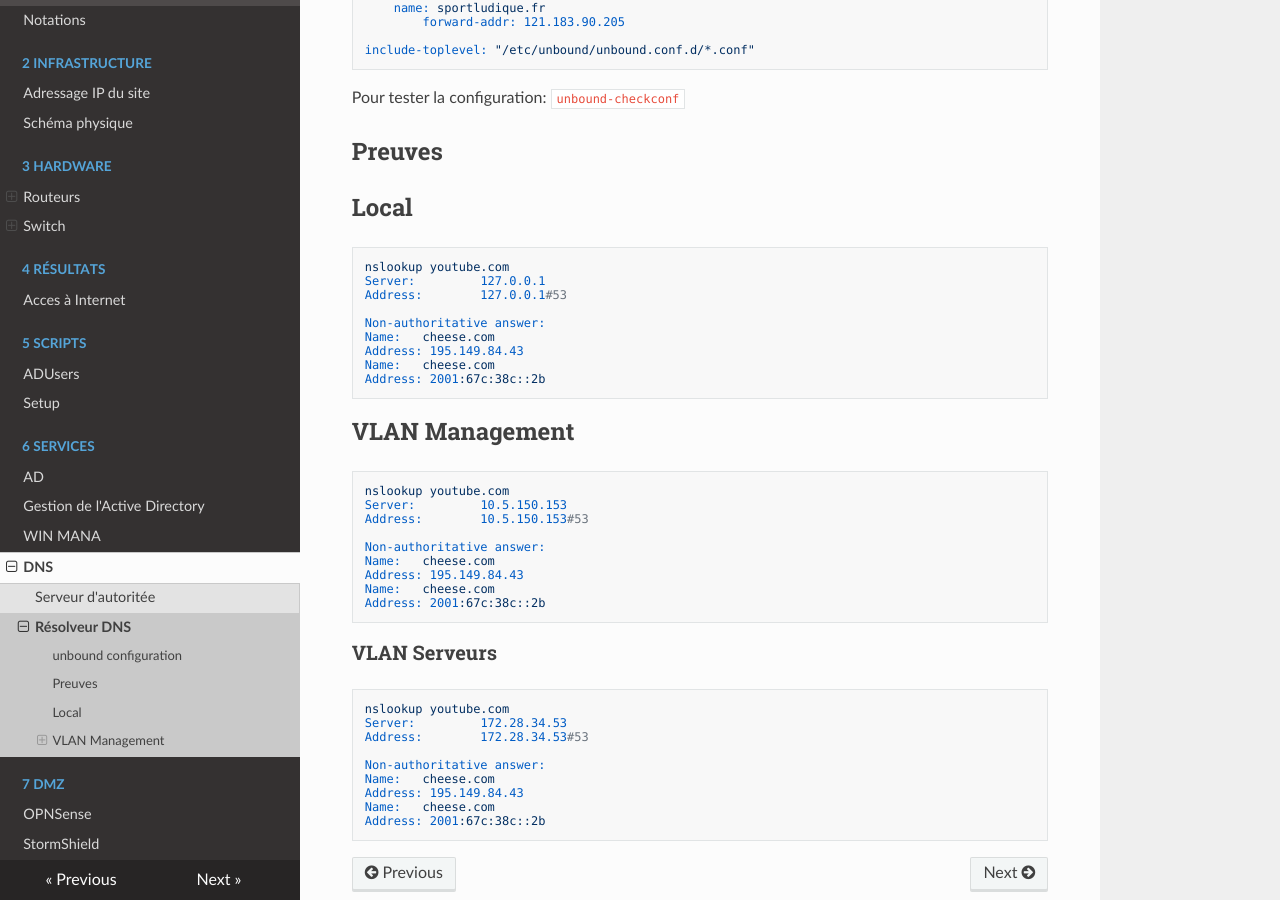
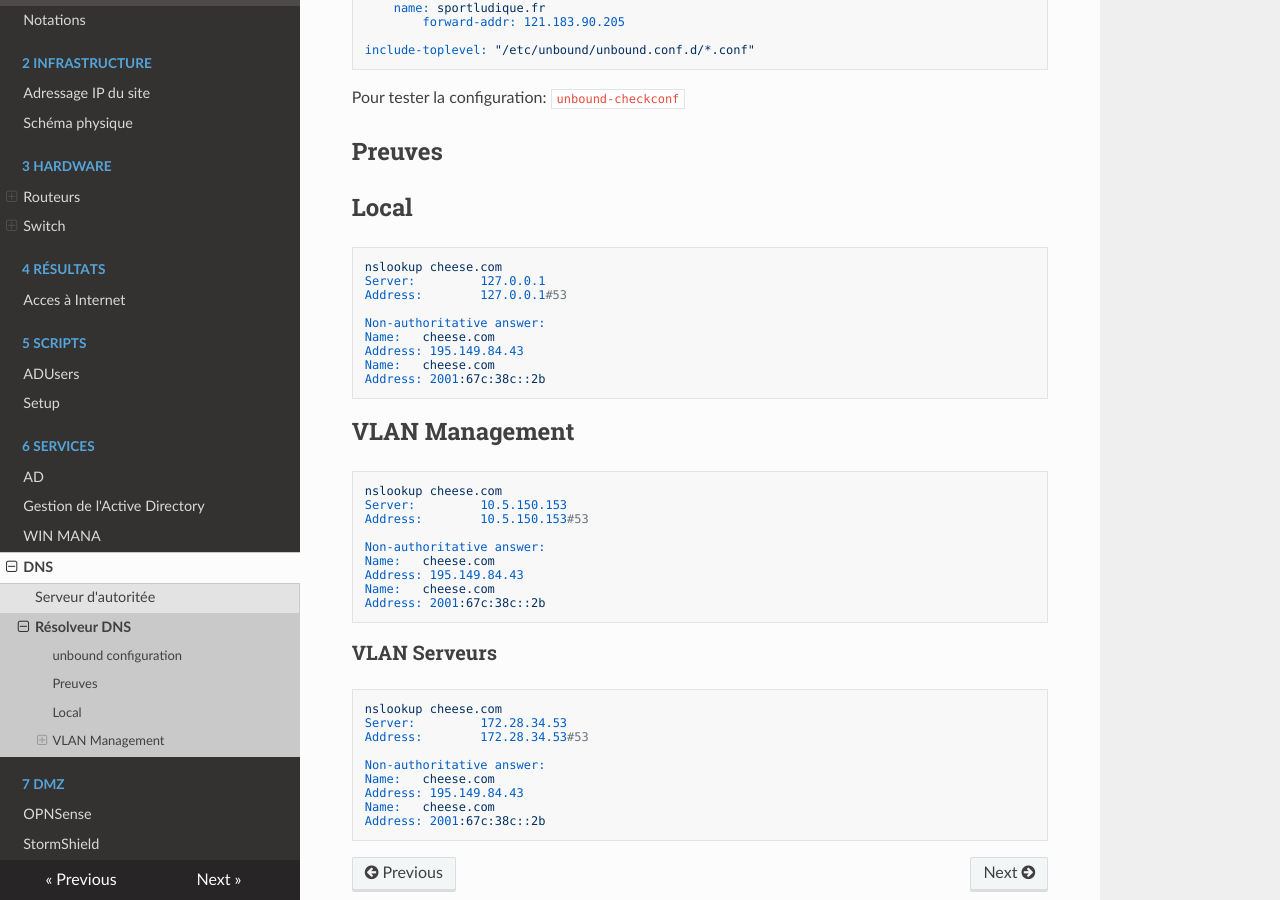
Before and after one commit to DSISportLudique/SportLudique2Doc, an MkDocs documentation site: the page built from docs/6 - Services/DNS/ResolverDNS.md, in a window 1280 px wide and 900 px high, scrolled down 661 px. Built offline with MkDocs 1.6.1, drawn with Linux system fonts in a browser that asks for light colours; nearby versions of some CDN libraries.

Commit message:
fix nslookup resolver

````diff
--- a/docs/6 - Services/DNS/ResolverDNS.md
+++ b/docs/6 - Services/DNS/ResolverDNS.md
@@ -45,7 +45,7 @@ Pour tester la configuration: `unbound-checkconf`
 
 ## Local
 ```
-nslookup youtube.com
+nslookup cheese.com
 Server:         127.0.0.1
 Address:        127.0.0.1#53
 
@@ -58,7 +58,7 @@ Address: 2001:67c:38c::2b
 
 ## VLAN Management
 ```
-nslookup youtube.com
+nslookup cheese.com
 Server:         10.5.150.153
 Address:        10.5.150.153#53
 
@@ -71,7 +71,7 @@ Address: 2001:67c:38c::2b
 
 ### VLAN Serveurs
 ```
-nslookup youtube.com
+nslookup cheese.com
 Server:         172.28.34.53
 Address:        172.28.34.53#53
 
````
